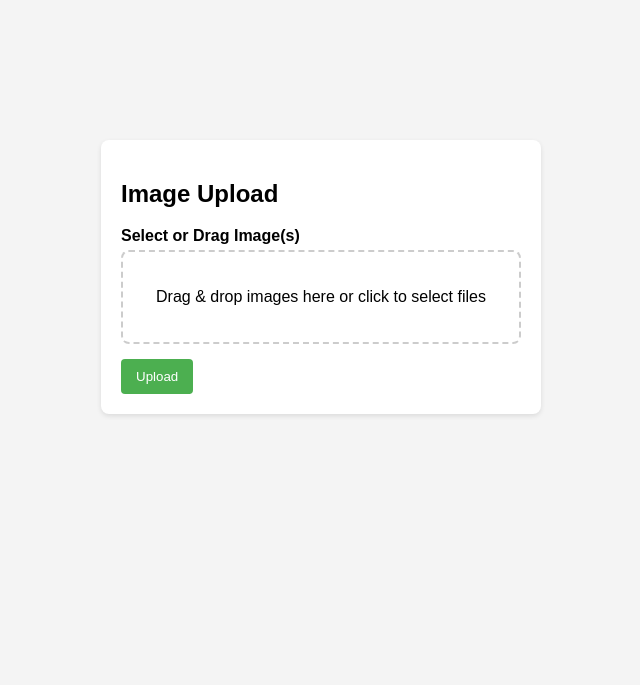
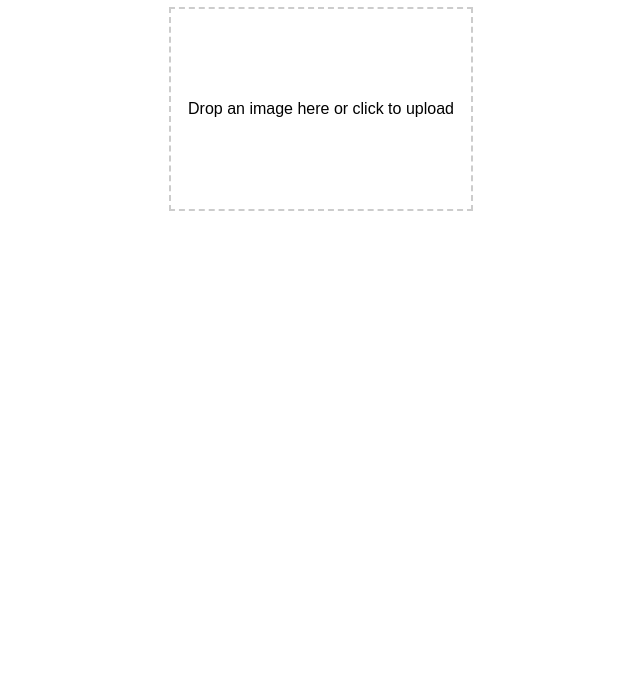
Before and after one commit to serdesiyont/Hubs, a website: page Image_Uploader/frontend/index.html in a window 1280 px wide. Shown: the part 131-816 px from the top of the page, without its empty margins (319-959 px from the left). Drawn offline with Linux system fonts and the light colour scheme.

Commit message:
Update index.html

```diff
--- a/Image_Uploader/frontend/index.html
+++ b/Image_Uploader/frontend/index.html
@@ -3,26 +3,25 @@
 <head>
     <meta charset="UTF-8">
     <meta name="viewport" content="width=device-width, initial-scale=1.0">
-    <title>Image Upload Form</title>
-    <link rel="stylesheet" href="style.css">
-    <script src="script.js" defer></script>
+    <title>Image Uploader</title>
+    <style>
+        body { font-family: Arial, sans-serif; text-align: center; padding: 50px; }
+        .drop-zone {
+            width: 300px; height: 200px; border: 2px dashed #ccc;
+            display: flex; align-items: center; justify-content: center;
+            margin: auto; cursor: pointer;
+        }
+        .drop-zone.dragover { border-color: #000; }
+        img { max-width: 100%; margin-top: 20px; }
+        p { font-size: 1.2em; }
+    </style>
 </head>
 <body>
+    <h1>Upload an Image</h1>
+    <div class="drop-zone" id="dropZone">Drop an image here or click to upload</div>
+    <input type="file" id="fileInput" style="display: none;">
+    <img id="uploadedImage" style="display: none;">
 
-<div class="container">
-    <h2>Image Upload</h2>
-    <form id="uploadForm" action="/upload" method="POST" enctype="multipart/form-data">
-        <div class="form-group">
-            <label for="fileElem">Select or Drag Image(s)</label>
-            <div id="drop-area">
-                <p>Drag & drop images here or click to select files</p>
-                <input type="file" id="fileElem" multiple accept="image/*">
-            </div>
-            <div id="preview-area"></div>
-        </div>
-        <button type="submit">Upload</button>
-    </form>
-</div>
-
+    <script src="script.js"></script>
 </body>
 </html>
```
